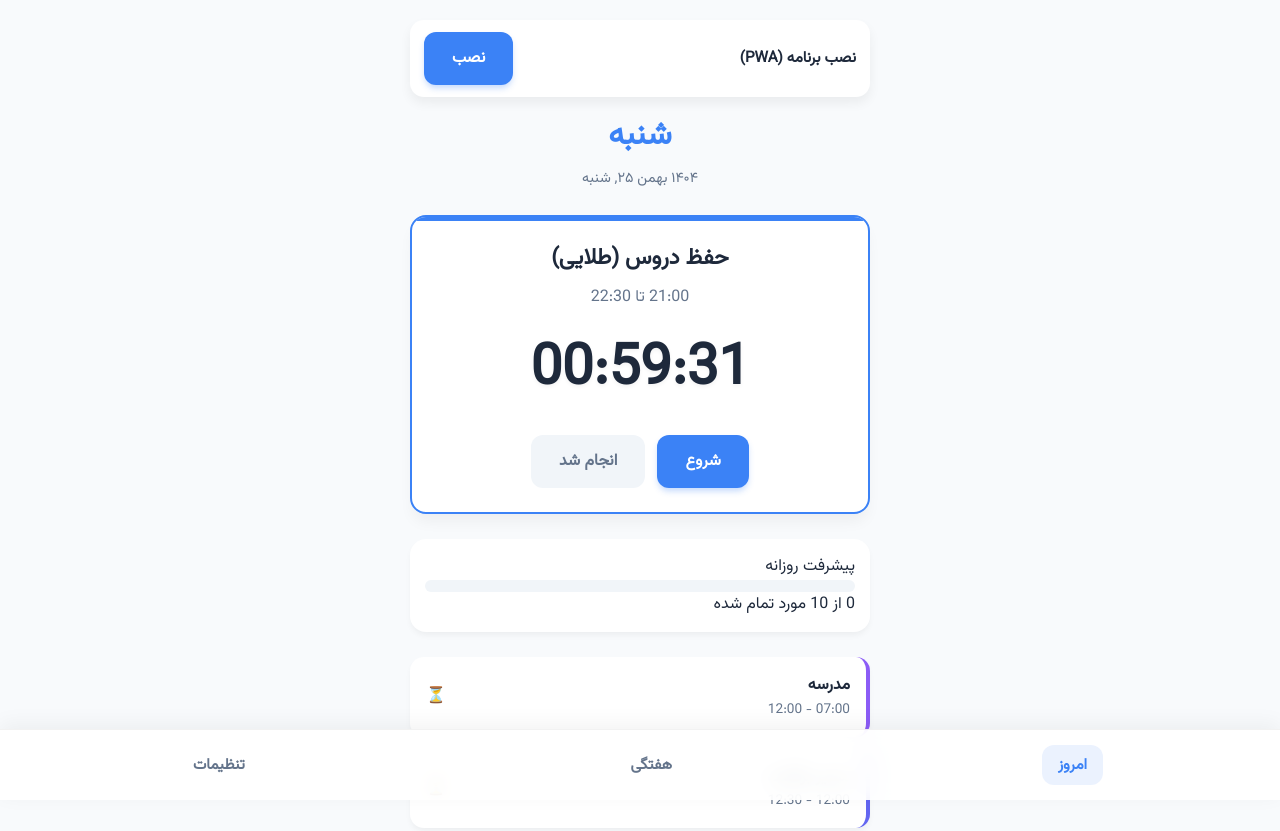
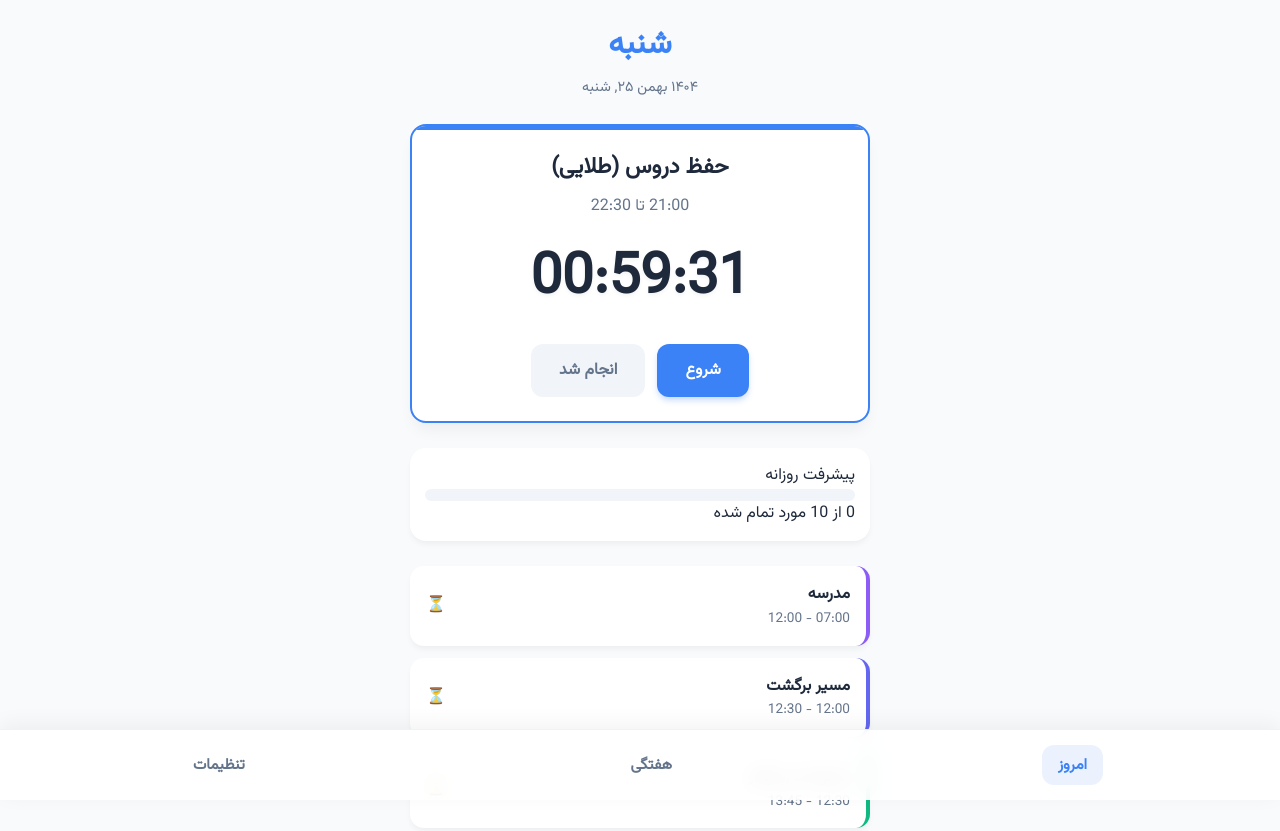
Before and after one commit to mylivehaking/Study-Plan, a plain HTML site: page index.html in a window 1280 px wide. Shown: the top 831 px of the page. Drawn offline with Linux system fonts and the light colour scheme.

Commit message:
fix pwa index.html

```diff
--- a/index.html
+++ b/index.html
@@ -10,10 +10,6 @@
 </head>
 <body>
     <div class="app-container">
-        <div id="install-banner" class="install-banner" hidden>
-            <div class="install-banner__text">نصب برنامه (PWA)</div>
-            <button id="install-btn" class="btn primary install-banner__btn" type="button">نصب</button>
-        </div>
         <header>
             <h1 id="current-day-name">امروز</h1>
             <p id="current-date"></p>
```
